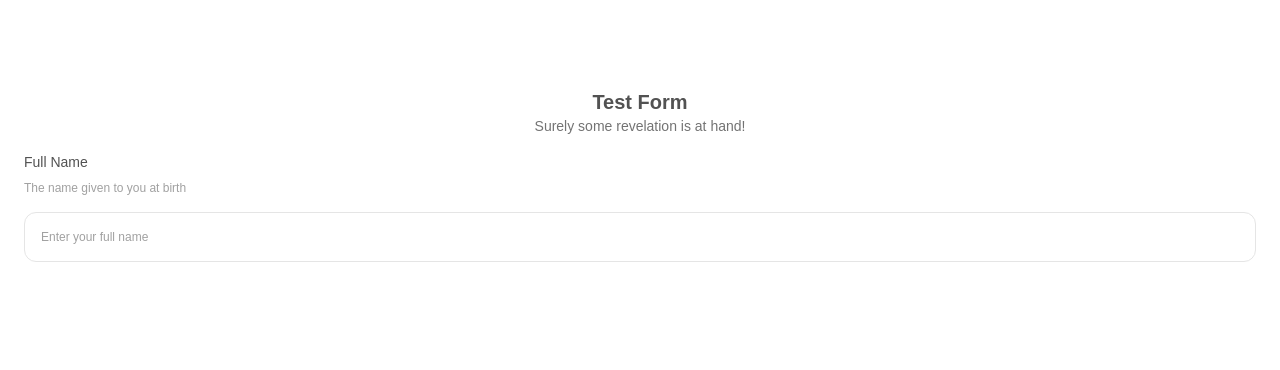
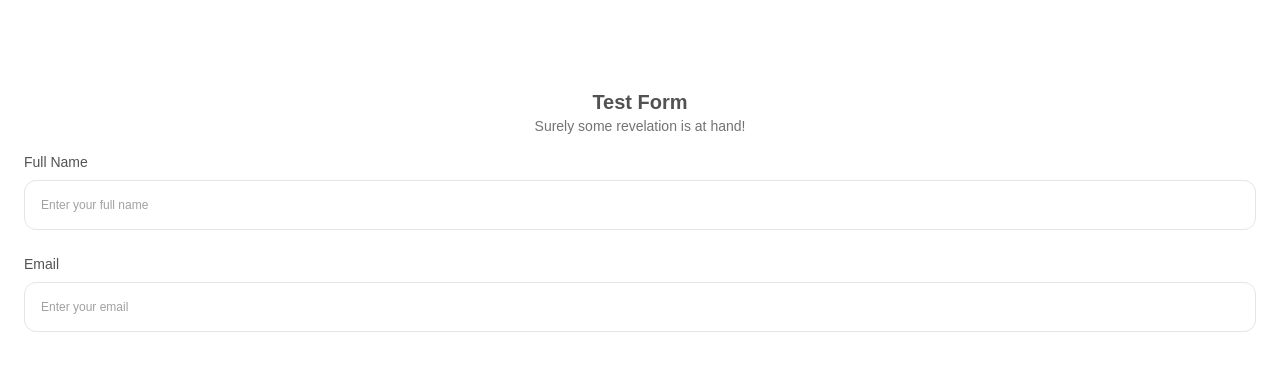
Before and after one commit to Jeremiah-Olatunde/qdgyh0og, a React (Vite) app: page / in a window 1280 px wide. Shown: the top 370 px of the page. Built offline with nearby package versions, Linux system fonts and the light colour scheme.

Commit message:
feat(ui): component Form

```diff
--- a/src/app/index.tsx
+++ b/src/app/index.tsx
@@ -1,5 +1,7 @@
 import { Input } from "@/components/input";
 import * as Field from "@/components/field";
+import * as Fieldset from "@/components/fieldset";
+import { Form } from "@/components/form";
 
 export function App() {
   return (
@@ -14,12 +16,10 @@ export function App() {
           </p>
         </header>
 
-        <form className="flex flex-col gap-8">
+        <Form>
+          <Fieldset.Root>
             <Field.Root name="name">
               <Field.Label>Full Name</Field.Label>
-            <Field.Description>
-              The name given to you at birth
-            </Field.Description>
               <Input
                 autoComplete="name"
                 color="neutral"
@@ -27,7 +27,18 @@ export function App() {
                 type="text"
               />
             </Field.Root>
-        </form>
+
+            <Field.Root name="email">
+              <Field.Label>Email</Field.Label>
+              <Input
+                autoComplete="email"
+                color="neutral"
+                placeholder="Enter your email"
+                type="email"
+              />
+            </Field.Root>
+          </Fieldset.Root>
+        </Form>
       </section>
     </section>
   );
--- a/src/components/form/index.tsx
+++ b/src/components/form/index.tsx
@@ -3,6 +3,6 @@ import { type PropsWithChildren } from "react";
 
 type FormProps = {};
 
-export function Root({ children }: PropsWithChildren<FormProps>) {
+export function Form({ children }: PropsWithChildren<FormProps>) {
   return <BuiForm>{children}</BuiForm>;
 }
```
Lines whose indentation alone changed are shown as unchanged.
